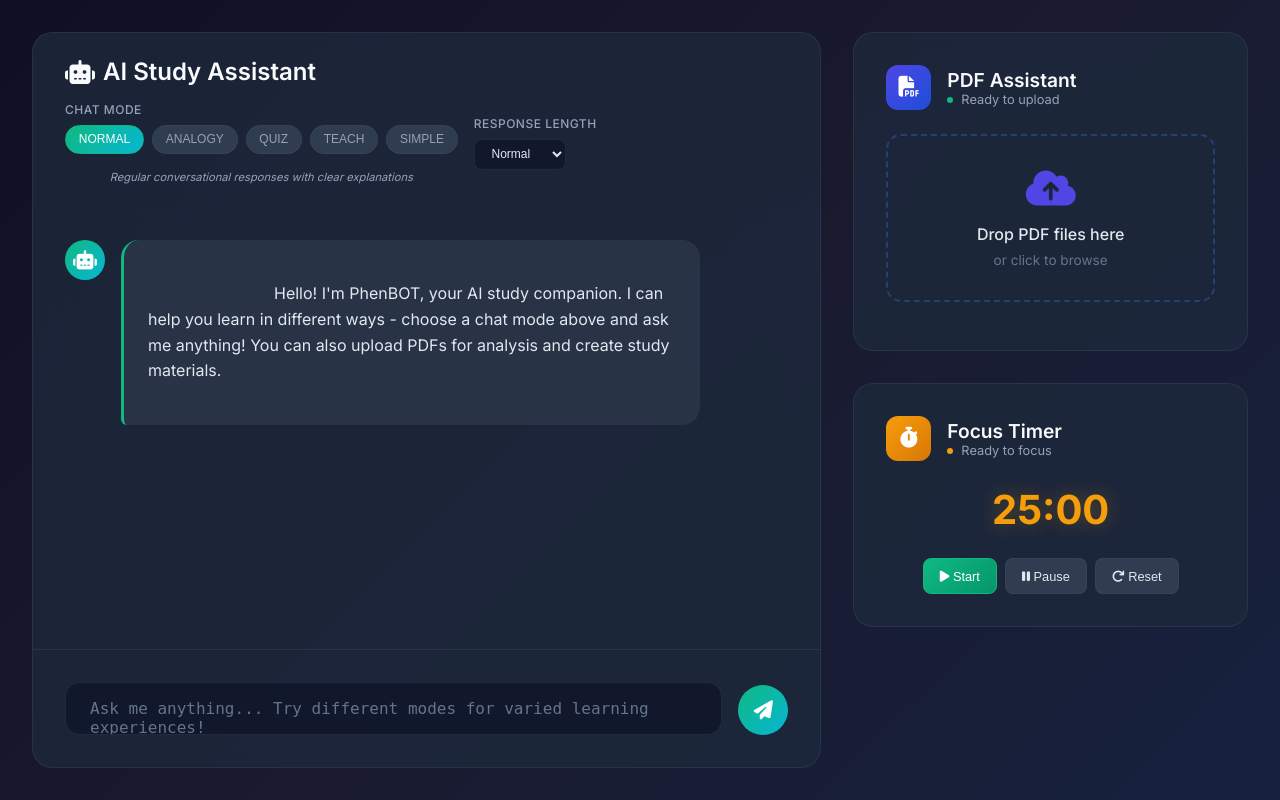
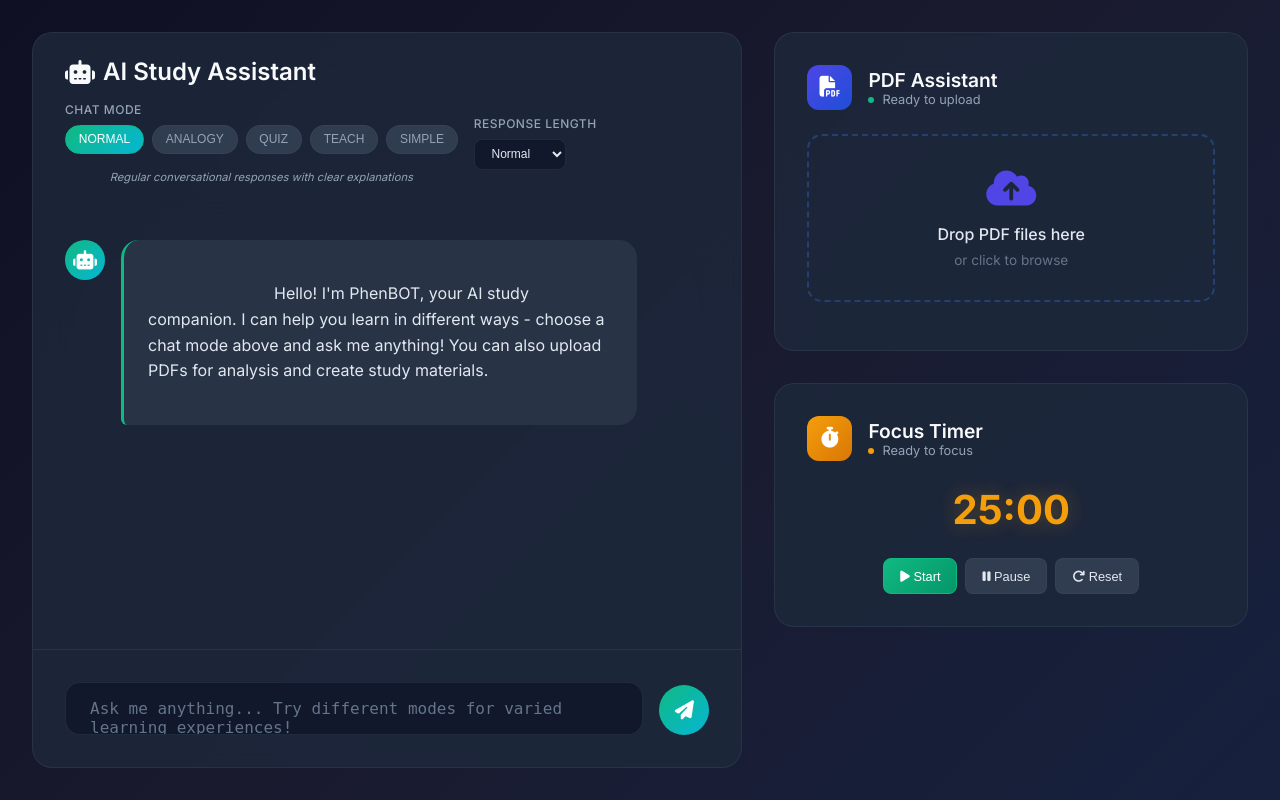
Before and after one commit to AshrithPuppala/PhenBot, a Flask app: page /dashboard in a window 1280 px wide. Shown: the part 64-864 px from the top of the page. Run offline with Flask 3, Linux system fonts and the light colour scheme; the visitor is signed in with stand-in values (Sample User, id 1).

Commit message:
Update dashboard.html

```diff
--- a/templates/dashboard.html
+++ b/templates/dashboard.html
@@ -105,7 +105,7 @@
     margin: 0 auto;
     padding: 2rem;
     display: grid;
-            grid-template-columns: 2fr 1fr;
+    grid-template-columns: 1.5fr 1fr;  /* Adjust ratio to give more space to sidebar */
     gap: 2rem;
     min-height: calc(100vh - 100px);
 }
```
Lines whose indentation alone changed are shown as unchanged.
